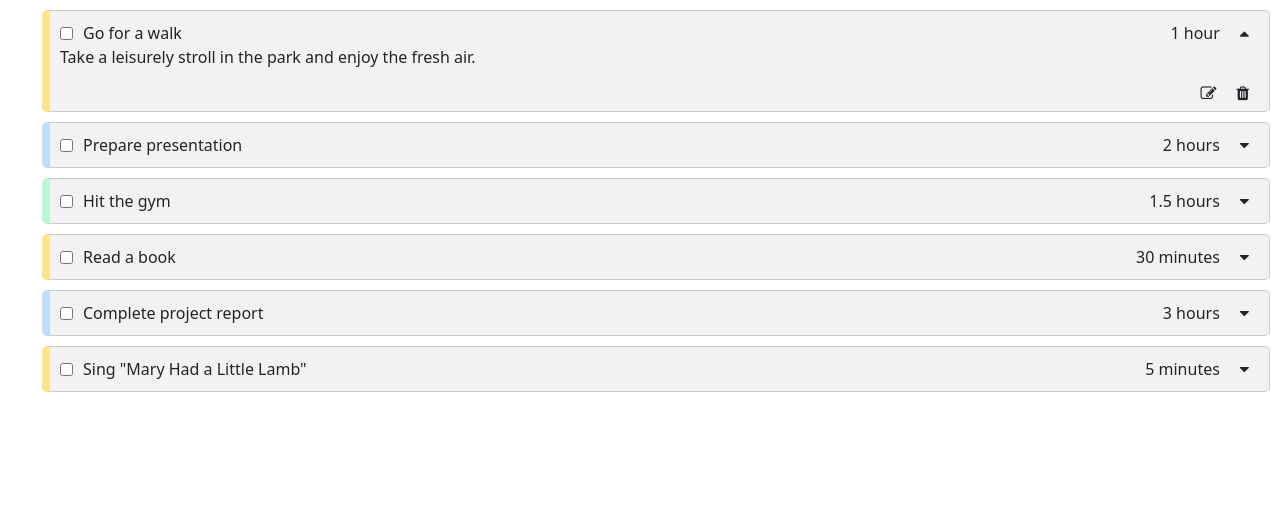
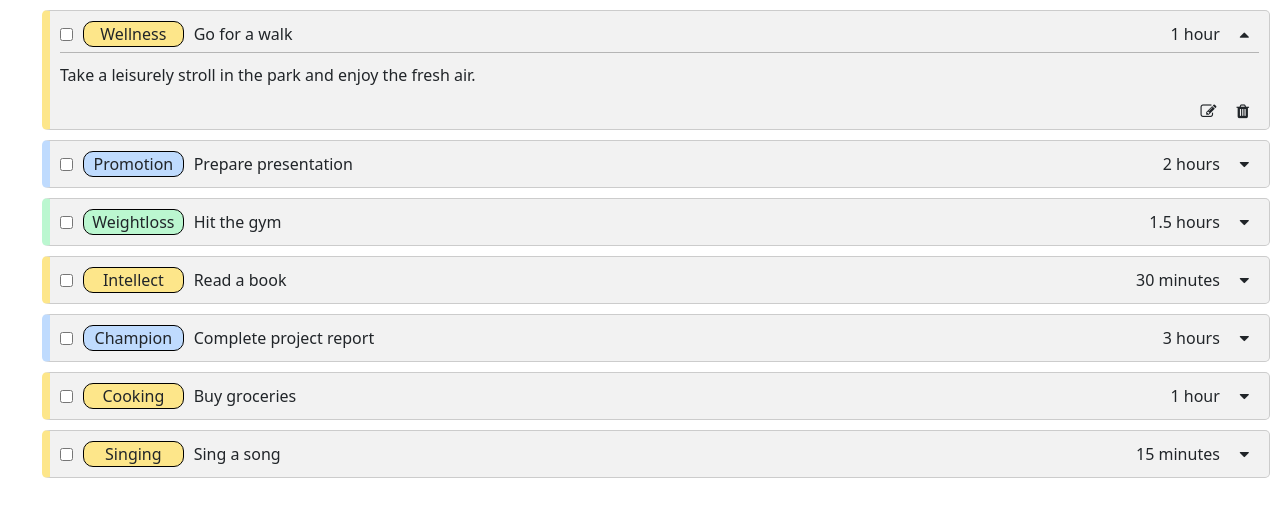
Before and after one commit to HasithaHewakuruppu/COSC3506-Software-Engineering, a Next.js app: page /tests/listPage in a window 1280 px wide. Both pictures are taken after a click on the icon 1244 px from the left and 33 px from the top of the page. Shown: the top 516 px of the page. Built offline with nearby package versions, Linux system fonts and the light colour scheme.

Commit message:
add label ui to to-do

```diff
--- a/components/List.js
+++ b/components/List.js
@@ -10,7 +10,8 @@ export default function List({ items }) {
           title={item.title}
           duration={item.duration}
           description={item.description}
-          category={item.category}
+          category={item.label.category}
+          label={item.label.name}
         />
       ))}
     </ul>
--- a/components/ListItem.js
+++ b/components/ListItem.js
@@ -9,16 +9,20 @@ function ListItem(props) {
   }
 
   let categoryColor = ''
+  let labelColor = ''
 
   switch (props.category) {
     case 'LEISURE':
       categoryColor = styles.categoryLeisure
+      labelColor = styles.labelLeisure
       break
     case 'WORK':
       categoryColor = styles.categoryWork
+      labelColor = styles.labelWork
       break
     case 'FITNESS':
       categoryColor = styles.categoryFitness
+      labelColor = styles.labelFitness
       break
     default:
       categoryColor = styles.categoryNone
@@ -29,8 +33,11 @@ function ListItem(props) {
     <div className={`${styles.itemContainer} ${categoryColor}`}>
       <div className={styles.unexpandedContainer}>
         <input type="checkbox" />
+        <div className={`${styles.label} ${labelColor}`}>
+          <p className={styles.pEdit}>{props.label}</p>
+        </div>
         <p className={styles.listItem}>{props.title}</p>
-        <p className={styles.time}>{props.duration}</p>
+        <p className={styles.pEdit}>{props.duration}</p>
         <div className={styles.favicons}>
           <i
             className={`fa ${expanded ? 'fa-caret-up' : 'fa-caret-down'}`}
@@ -42,8 +49,8 @@ function ListItem(props) {
         <div className={styles.expandedContainer}>
           <p className={styles.description}>{props.description}</p>
           <div className={styles.favicons}>
-            <i className="fa fa-edit"></i>
-            <i className="fa fa-trash"></i>
+            <i className={`${styles.editIcon} fa fa-edit`}></i>
+            <i className={`${styles.trashIcon} fa fa-trash`}></i>
           </div>
         </div>
       )}
--- a/pages/tests/listPage.js
+++ b/pages/tests/listPage.js
@@ -1,73 +1,85 @@
-import React from 'react'
-import List from '../../components/List'
+import React from 'react';
+import List from '../../components/List';
 
 const ListPage = () => {
   const items = [
     {
+      key: '1',
       title: 'Go for a walk',
       duration: '1 hour',
-      description:
-        'Take a leisurely stroll in the park and enjoy the fresh air.',
+      description: 'Take a leisurely stroll in the park and enjoy the fresh air.',
+      label: {
         category: 'LEISURE',
+        name: 'Wellness',
+      },
     },
     {
+      key: '2',
       title: 'Prepare presentation',
       duration: '2 hours',
-      description:
-        'Create a detailed presentation for the upcoming meeting at work.',
+      description: 'Create a detailed presentation for the upcoming meeting at work.',
+      label: {
         category: 'WORK',
+        name: 'Promotion',
+      },
     },
     {
+      key: '3',
       title: 'Hit the gym',
       duration: '1.5 hours',
       description: 'Engage in a workout session to stay fit and healthy.',
+      label: {
         category: 'FITNESS',
+        name: 'Weightloss',
+      },
     },
     {
+      key: '4',
       title: 'Read a book',
       duration: '30 minutes',
-      description:
-        'Spend some time reading a captivating novel or informative book.',
+      description: 'Spend some time reading a captivating novel or informative book.',
+      label: {
         category: 'LEISURE',
+        name: 'Intellect',
+      },
     },
     {
+      key: '5',
       title: 'Complete project report',
       duration: '3 hours',
-      description:
-        'Finish writing the project report and submit it before the deadline.',
+      description: 'Finish writing the project report and submit it before the deadline.',
+      label: {
         category: 'WORK',
+        name: 'Champion',
+      },
     },
     {
-      title: 'Sing "Mary Had a Little Lamb"',
-      duration: '5 minutes',
-      description: `Mary had a little lamb,
-      Its fleece was white as snow;
-      And everywhere that Mary went,
-      The lamb was sure to go.
-
-      It followed her to school one day,
-      That was against the rule;
-      It made the children laugh and play,
-      To see a lamb at school.
-
-      And so the teacher turned it out,
-      But still it lingered near,
-      And waited patiently about,
-      Till Mary did appear.
-
-      "Why does the lamb love Mary so?"
-      The eager children cry;
-      "Why, Mary loves the lamb, you know,"
-      The teacher did reply.`,
+      key: '6',
+      title: 'Buy groceries',
+      duration: '1 hour',
+      description: 'Make a pie: \n- Apples \n- Pie crust \n- Sugar \n- Cinnamon \n- Butter',
+      label: {
         category: 'LEISURE',
+        name: 'Cooking',
       },
-  ]
+    },
+    {
+      key: '7',
+      title: 'Sing a song',
+      duration: '15 minutes',
+      description: "Sing 'Mary Had a Little Lamb'",
+      label: {
+        category: 'LEISURE',
+        name: 'Singing',
+      },
+    },
+  ];
 
   return (
     <div>
       <List items={items} />
     </div>
-  )
-}
+  );
+};
 
-export default ListPage
+export default ListPage;
--- a/styles/ListItem.module.css
+++ b/styles/ListItem.module.css
@@ -13,6 +13,11 @@
   align-items: center;
 }
 
+.expandedContainer{
+  border-top: 1px solid rgba(117, 117, 117, 0.491);
+  margin-top: 5px;
+}
+
 .listItem {
   list-style-type: none;
   flex-grow: 1;
@@ -20,8 +25,24 @@
   margin-left: 10px;
 }
 
-.time {
+.description{
+  margin-top: 10px;
+  justify-content: center;
+}
+
+.label{
+  display: flex;
+  align-items: center;
+  justify-content: center;
+  width: 11ch;
+  margin-left: 10px;
+  border-radius: 10px;
+  border: 1px solid black;
+}
+
+.pEdit {
   margin: 0;
+  text-align: center;
 }
 
 .favicons {
@@ -31,9 +52,20 @@
   justify-content: flex-end;
 }
 
-.favicons i {
-  margin-left: 20px;
-  cursor: pointer;
+.labelLeisure {
+  background-color:  #fde68a;
+}
+
+.labelWork {
+  background-color: #bfdbfe;
+}
+
+.labelFitness {
+  background-color: #bbf7d0;
+}
+
+.labelNone {
+  background-color: black;
 }
 
 .categoryLeisure {
@@ -51,3 +83,19 @@
 .categoryNone {
   border-left-color: black;
 }
+
+.favicons i {
+  margin-left: 20px;
+  cursor: pointer;
+  transition: color 0.3s ease;
+}
+
+.favicons i.trashIcon:hover {
+  color: red;
+  transform: scale(1.5);
+}
+
+.favicons i.editIcon:hover {
+  color: green;
+  transform: scale(1.5);
+}
```
Lines whose indentation alone changed are shown as unchanged.
